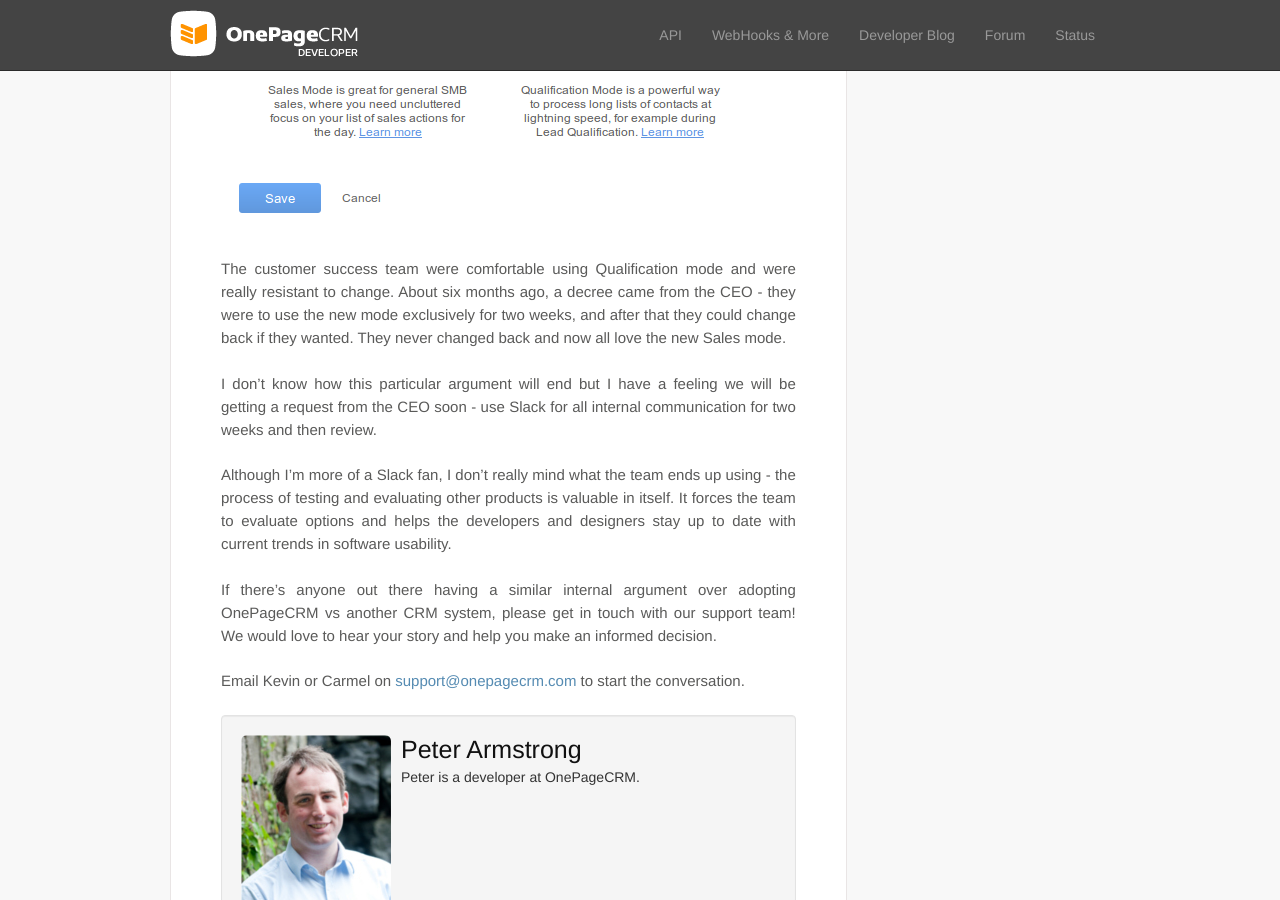
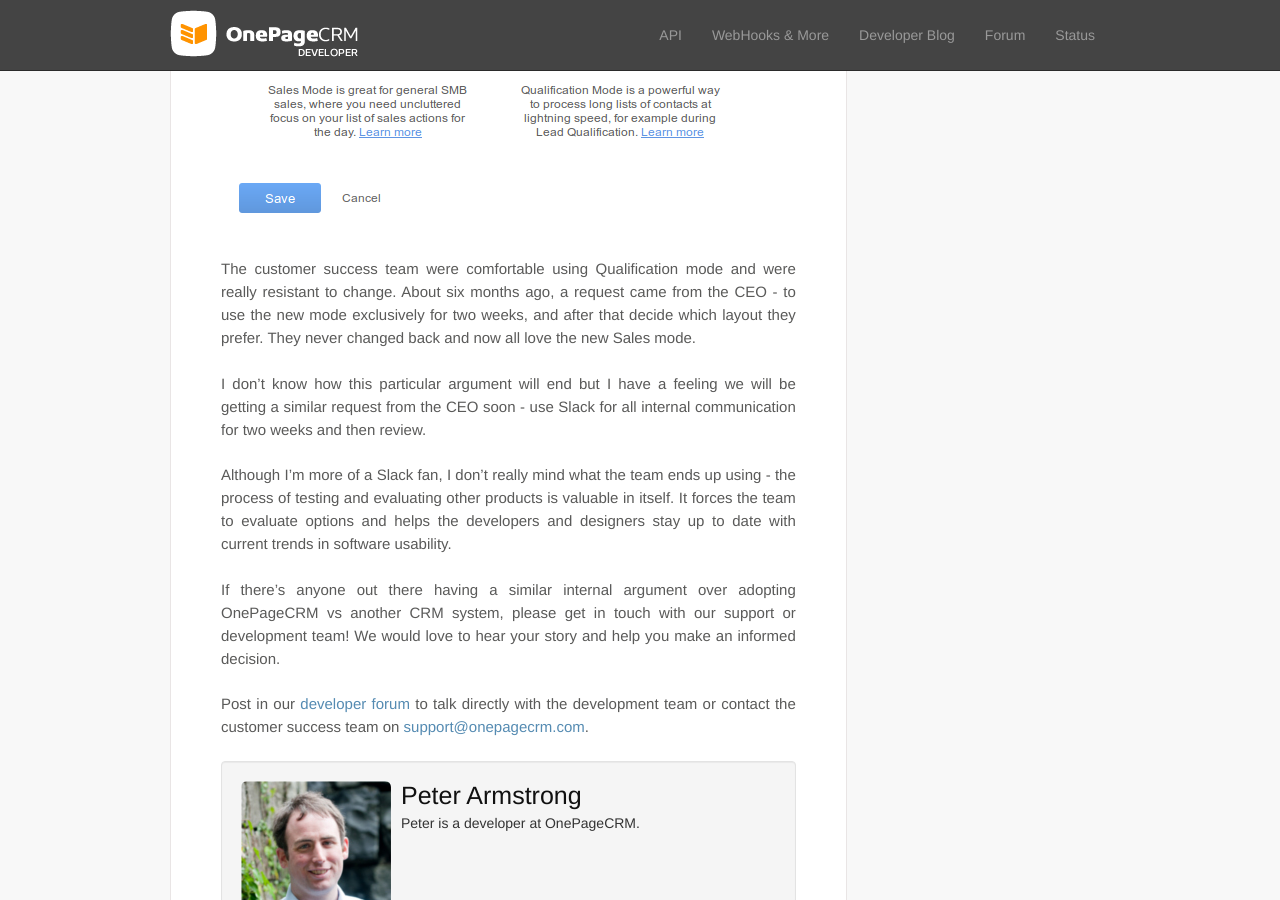
Before and after one commit to OnePageCRM/OnePageCRM.github.io, a Jekyll site: the page built from _posts/2015-05-28-religious-arguments.md, in a window 1280 px wide and 900 px high, scrolled down 1589 px. Built offline with Jekyll 4.4.1, drawn with Linux system fonts in a browser that asks for light colours; nearby versions of some CDN libraries; Markdown is read by kramdown in place of the engine named in the settings; a script that is not in the unit is left out.

Commit message:
blog post

```diff
--- a/_posts/2015-05-28-religious-arguments.md
+++ b/_posts/2015-05-28-religious-arguments.md
@@ -11,7 +11,6 @@
 Religious arguments over software are commonplace in most technology companies, and OnePageCRM is no different. The team here have previously disagreed about choice of revision control software (git ftw!) and there's daily slagging about Linux distributions and choice of text editor (vim vs Sublime vs RubyMine).
 
 The latest debate is over company communication tools - specifically [Slack ][1] vs [HipChat][2].
-
 
 I recently took a few weeks off. Before I left the development team were mainly using Google Hangouts for tech discussions, social planning and the odd `/ponystream` session.
 
@@ -36,18 +35,18 @@
 
 <img class="img-responsive img-rounded" src="/img/layout_modes.png" />
 
-The customer success team were comfortable using Qualification mode and were really resistant to change. About six months ago, a decree came from the CEO - they were to use the new mode exclusively for two weeks, and after that they could change back if they wanted.
+The customer success team were comfortable using Qualification mode and were really resistant to change. About six months ago, a request came from the CEO - to use the new mode exclusively for two weeks, and after that decide which layout they prefer.
 They never changed back and now all love the new Sales mode.
 
-I don't know how this particular argument will end but I have a feeling we will be getting a request from the CEO soon - use Slack for all internal communication for two weeks and then review.
+I don't know how this particular argument will end but I have a feeling we will be getting a similar request from the CEO soon - use Slack for all internal communication for two weeks and then review.
 
 Although I'm more of a Slack fan, I don't really mind what the team ends up using - the process of testing and evaluating other products is valuable in itself. It forces the team to evaluate options and helps the developers and designers stay up to date with current trends in software usability.
 
-If there's anyone out there having a similar internal argument over adopting OnePageCRM vs another CRM system, please get in touch with our support team! We would love to hear your story and help you make an informed decision.
+If there's anyone out there having a similar internal argument over adopting OnePageCRM vs another CRM system, please get in touch with our support or development team! We would love to hear your story and help you make an informed decision.
 
-Email Kevin or Carmel on <mailto:support@onepagecrm.com> to start the conversation.
-
+Post in our [developer forum][4] to talk directly with the development team or contact the customer success team on <mailto:support@onepagecrm.com>.
 
   [1]: http://slack.com
   [2]: http://hipchat.com
   [3]: https://github.com/raelgc/scudcloud
+  [4]: http://forum.developer.onepagecrm.com
```
